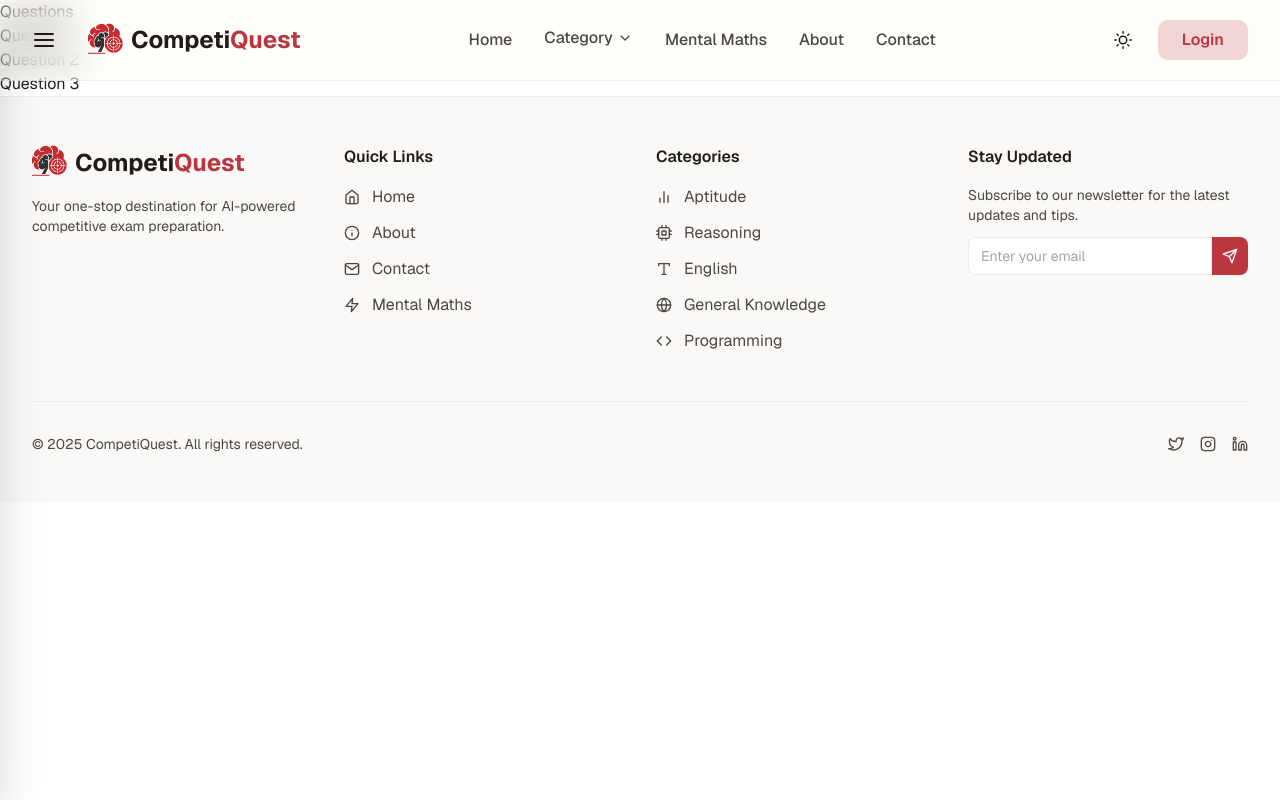
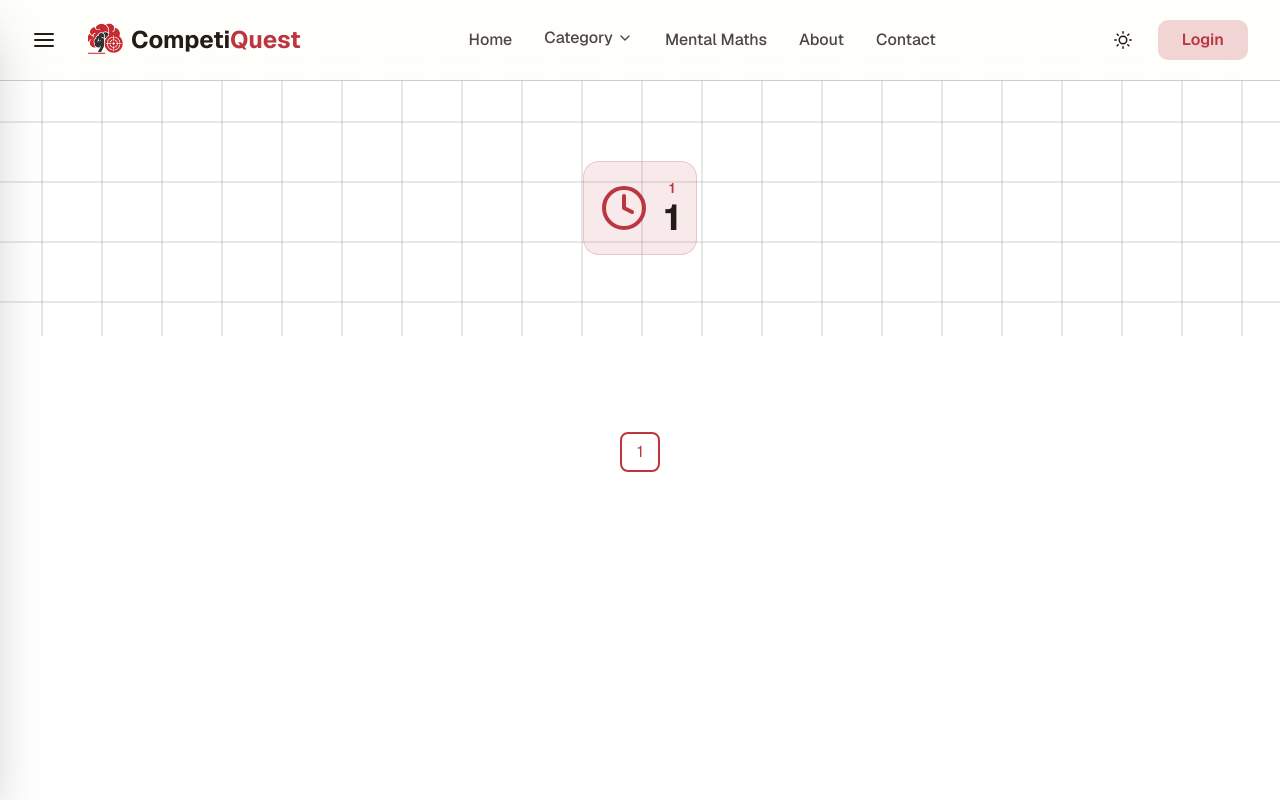
Before and after one commit to gauravRathod674/CompetiQuest, a Next.js app in the folder Client/: page /1/1/1 in a window 1280 px wide. Shown: the top 800 px of the page. Built offline with nearby package versions, Linux system fonts and the light colour scheme.

Commit message:
Add question page

```diff
--- a/Client/app/[category]/[subcategory]/[pageNumber]/page.jsx
+++ b/Client/app/[category]/[subcategory]/[pageNumber]/page.jsx
@@ -1,16 +1,102 @@
-// url => /quant/time_and_work/page1
+// app/[category]/[subcategory]/[pageNumber]/page.jsx
+"use client";
+import { useState, useEffect } from "react";
+import { useParams, useRouter } from "next/navigation";
+import { motion } from "framer-motion";
+import { FiClock } from "react-icons/fi";
+import Squares from "../../../../components/home/Squares";
+import { allQuestions } from "../../../../lib/data";
+import QuestionLayout, { Pagination } from "../../../../components/qna/QuestionLayout";
 
-import React from 'react'
+const formatText = (text) =>
+  (text || "")
+    .replace(/[-_]/g, " ")
+    .split(" ")
+    .map((w) => w.charAt(0).toUpperCase() + w.slice(1))
+    .join(" ");
 
-export default function Questions() {
+export default function QuestionPage() {
+  const params = useParams();
+  const router = useRouter();
+
+  const category = params.category;
+  const subcategory = decodeURIComponent(params.subcategory || "");
+  const pageNumber = parseInt(params.pageNumber, 10) || 1;
+
+  const [themeColors, setThemeColors] = useState({
+    border: "oklch(0.15 0 0 / 0.1)",
+    hover: "#222",
+  });
+
+  const questionsPerPage = 5;
+  const slugSub = subcategory.replace(/ /g, "-");
+  const questions = allQuestions[category]?.[slugSub] || [];
+  const totalQuestions = questions.length;
+
+  const startIdx = (pageNumber - 1) * questionsPerPage;
+  const paginatedQuestions = questions.slice(
+    startIdx,
+    startIdx + questionsPerPage
+  );
+
+  useEffect(() => {
+    const get = (v) =>
+      getComputedStyle(document.documentElement).getPropertyValue(v).trim();
+    const fg = get("--color-foreground");
+    const border = fg.replace(")", " / 0.1)");
+    setThemeColors({ border, hover: fg });
+  }, []);
+
+  const handlePageChange = (newPage) => {
+    // always push Next.js route for given page
+    router.push(`/${category}/${slugSub}/${newPage}`);
+  };
+
   return (
-    <div>
-      <h1>Questions</h1>
-      <ul>
-        <li>Question 1</li>
-        <li>Question 2</li>
-        <li>Question 3</li>
-      </ul>
+    <div className="min-h-screen bg-background text-foreground pt-20">
+      {/* Topic Header */}
+      <header className="relative h-64 flex items-center justify-center p-4 overflow-hidden">
+        <div className="absolute inset-0 z-0">
+          <Squares
+            speed={0.3}
+            squareSize={60}
+            direction="diagonal"
+            borderColor={themeColors.border}
+            hoverFillColor={themeColors.hover}
+          />
+        </div>
+
+        <div className="relative z-10 text-center">
+          <motion.div
+            initial={{ opacity: 0, y: -20 }}
+            animate={{ opacity: 1, y: 0 }}
+            transition={{ duration: 0.5 }}
+            className="flex items-center gap-4 bg-accent/10 border border-accent/20 p-4 rounded-2xl"
+          >
+            <FiClock className="text-accent text-5xl" />
+            <div>
+              <p className="text-sm text-accent font-semibold">
+                {formatText(category)}
+              </p>
+              <h1 className="text-4xl font-bold text-foreground">
+                {formatText(subcategory)}
+              </h1>
+            </div>
+          </motion.div>
+        </div>
+      </header>
+
+      {/* Questions + Pagination */}
+      <main className="max-w-4xl mx-auto p-4 md:p-8">
+        <QuestionLayout questions={paginatedQuestions} page={pageNumber} />
+
+        <Pagination
+          page={pageNumber}
+          totalItems={totalQuestions}
+          itemsPerPage={questionsPerPage}
+          onPageChange={handlePageChange}
+        />
+      </main>
     </div>
-  )
+  );
 }
--- a/Client/app/globals.css
+++ b/Client/app/globals.css
@@ -60,7 +60,7 @@
 
   --destructive: oklch(0.577 0.245 27.325);
 
-  --border: oklch(0.92 0.02 240); /* Light Gray */
+  --border: oklch(0.7 0.02 240); /* Light Gray */
   --input: oklch(0.95 0.03 90);
   --ring: oklch(0.536 0.17 21.3 / 0.6);
   --square-border-color: oklch(from var(--foreground) l c h / 0.01);
--- a/Client/components/qna/QuestionLayout.jsx
+++ b/Client/components/qna/QuestionLayout.jsx
@@ -155,7 +155,7 @@ const Pagination = ({
         p === "..." ? (
           <span
             key={`ellipsis-${idx}`}
-            className="w-10 h-10 grid border-2 rounded-md  place-items-center text-muted-foreground hover:text-accent hover:border-accent"
+            className="w-10 h-10 grid place-items-center text-muted-foreground"
           >
             <FiMoreHorizontal />
           </span>
```
